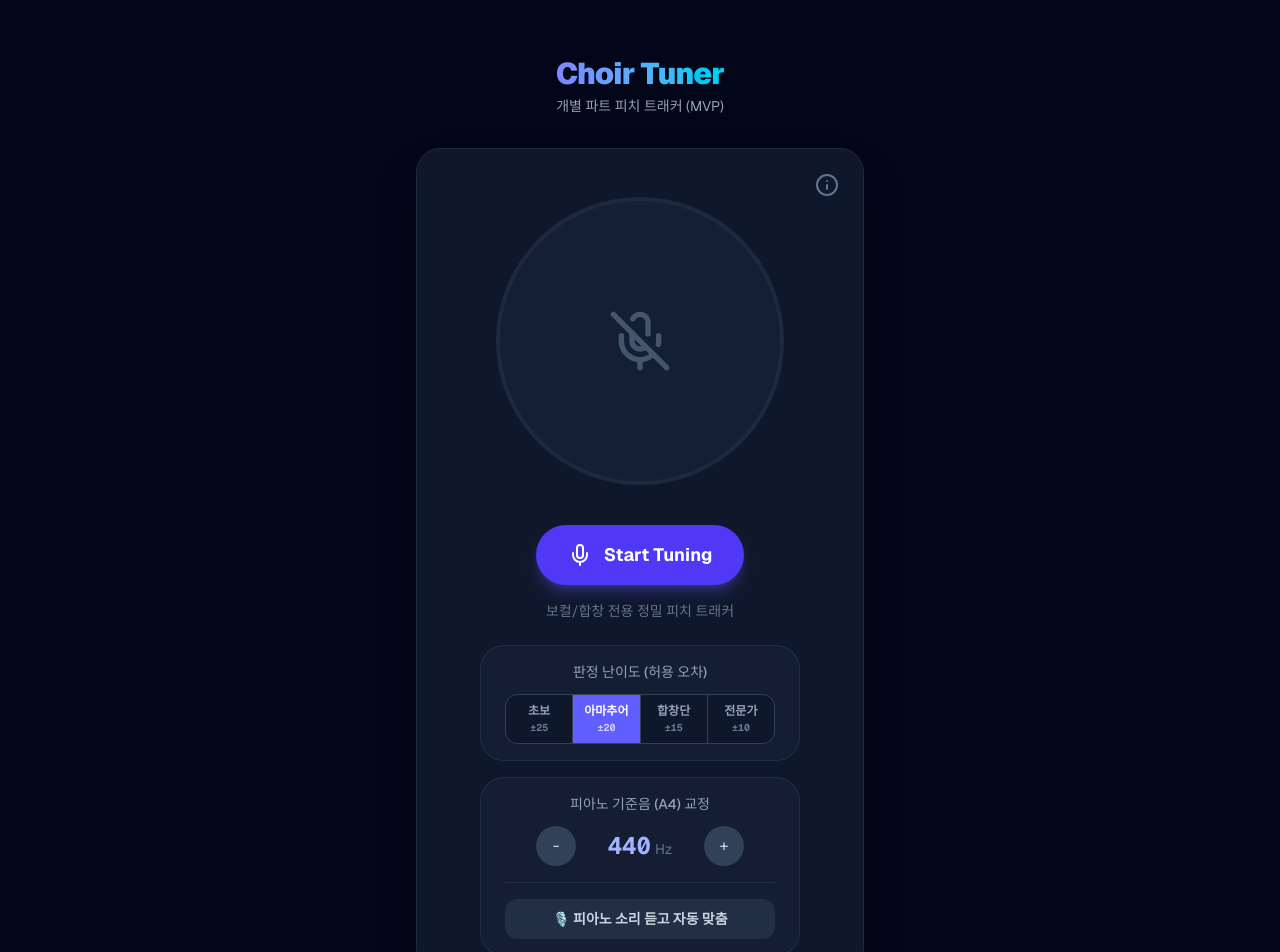
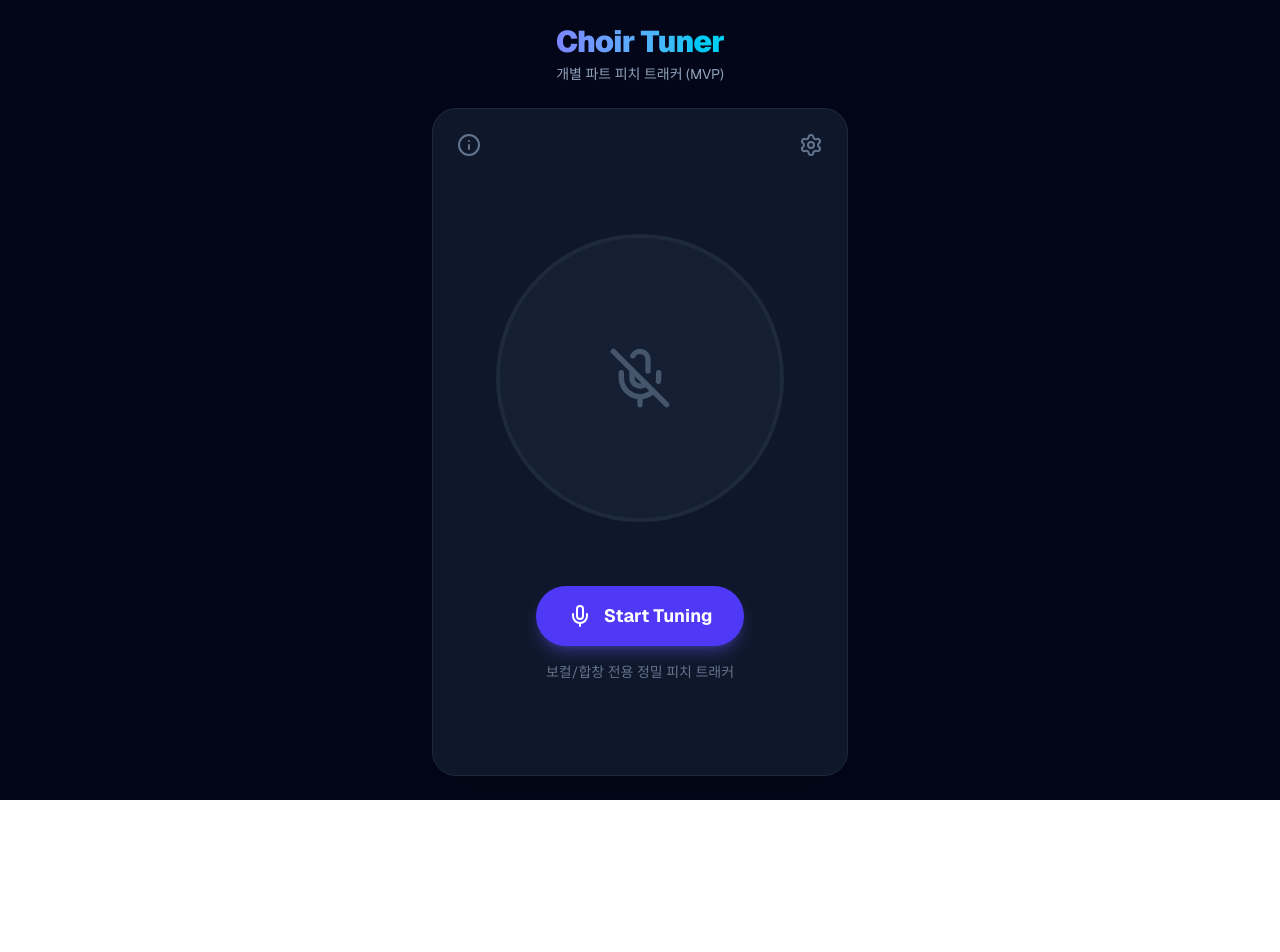
Before and after one commit to catcharris/choir-master-v2, a Next.js app: page / in a window 1280 px wide. Shown: the top 952 px of the page. After the commit the page ends 800 px from the top, so only its background shows below. Built offline with nearby package versions, Linux system fonts and the light colour scheme.

Commit message:
fix: Tuner.tsx syntax error and modal integration

```diff
--- a/src/app/page.tsx
+++ b/src/app/page.tsx
@@ -2,9 +2,9 @@ import Tuner from "@/components/Tuner";
 
 export default function Home() {
   return (
-    <main className="min-h-screen bg-slate-950 text-slate-100 p-4 font-[family-name:var(--font-geist-sans)]">
-      <div className="max-w-md mx-auto py-10">
-        <header className="mb-8 text-center flex flex-col items-center">
+    <main className="h-[100dvh] overflow-hidden bg-slate-950 text-slate-100 flex flex-col font-[family-name:var(--font-geist-sans)]">
+      <div className="h-full w-full max-w-md mx-auto flex flex-col px-4 py-6">
+        <header className="shrink-0 mb-6 text-center flex flex-col items-center">
           <h1 className="text-3xl font-black bg-clip-text text-transparent bg-gradient-to-r from-indigo-400 to-cyan-400 tracking-tight">
             Choir Tuner
           </h1>
--- a/src/components/Tuner.tsx
+++ b/src/components/Tuner.tsx
@@ -2,12 +2,13 @@
 "use client"
 import React, { useState, useEffect } from 'react';
 import { useAudioEngine } from '@/lib/useAudioEngine';
-import { Mic, MicOff, AlertCircle, ArrowDown, ArrowUp, CheckCircle, Activity, Info, X } from 'lucide-react';
+import { Mic, MicOff, AlertCircle, ArrowDown, ArrowUp, CheckCircle, Activity, Info, X, Settings } from 'lucide-react';
 
 export default function Tuner() {
     const [a4, setA4] = useState(440);
     const [tolerance, setTolerance] = useState(20); // Default to Amateur (±20 cents)
     const [showInfo, setShowInfo] = useState(false);
+    const [showSettings, setShowSettings] = useState(false);
     const { listenMode, startListening, stopListening, clearPitch, pitch, error } = useAudioEngine(a4);
 
     const isListening = listenMode === 'vocal';
@@ -42,14 +43,22 @@ export default function Tuner() {
     const status = getStatus();
 
     return (
-        <div className="relative flex flex-col items-center justify-center min-h-[60vh] p-4 bg-slate-900 rounded-3xl shadow-2xl border border-slate-800">
-            {/* Info Button */}
+        <>
+            <div className="relative flex-1 w-full flex flex-col items-center justify-center p-4 bg-slate-900 rounded-3xl shadow-2xl border border-slate-800 overflow-hidden">
+                {/* Action Buttons (Top Left / Right) */}
                 <button
                     onClick={() => setShowInfo(true)}
-                className="absolute top-6 right-6 text-slate-500 hover:text-indigo-400 transition-colors"
+                    className="absolute top-6 left-6 text-slate-500 hover:text-indigo-400 transition-colors"
                     title="튜너 작동 원리 안내"
                 >
                     <Info size={24} />
+                </button>
+                <button
+                    onClick={() => setShowSettings(true)}
+                    className="absolute top-6 right-6 text-slate-500 hover:text-indigo-400 transition-colors"
+                    title="튜너 설정"
+                >
+                    <Settings size={24} />
                 </button>
 
                 {error && (
@@ -126,7 +135,7 @@ export default function Tuner() {
                 {/* Main Toggle Button */}
                 <button
                     onClick={() => isListening ? stopListening() : startListening('vocal')}
-                className={`flex items-center gap-3 px-8 py-4 rounded-full font-bold text-lg transition-all shadow-lg active:scale-95 ${isListening
+                    className={`flex items-center gap-3 px-8 py-4 mt-6 rounded-full font-bold text-lg transition-all shadow-lg active:scale-95 ${isListening
                         ? 'bg-rose-500/20 text-rose-400 border border-rose-500/50 hover:bg-rose-500/30'
                         : 'bg-indigo-600 text-white hover:bg-indigo-500 shadow-indigo-500/30'
                         }`}
@@ -143,76 +152,93 @@ export default function Tuner() {
                         </>
                     )}
                 </button>
-            <p className="text-slate-500 text-sm mt-4 text-center max-w-xs mb-6">
+                <p className="text-slate-500 text-sm mt-4 text-center max-w-xs">
                     {isListening ? "단원의 정확한 음정(음 이탈)을 즉시 확인합니다." : "보컬/합창 전용 정밀 피치 트래커"}
                 </p>
+            </div>
 
-            {/* Application Settings Section */}
-            <div className="w-full max-w-[320px] flex flex-col gap-4">
+            {/* Settings Modal Overlay */}
+            {
+                showSettings && (
+                    <div className="fixed inset-0 z-50 flex flex-col justify-end sm:items-center sm:justify-center bg-slate-950/80 backdrop-blur-sm">
+                        {/* Bottom Sheet style on mobile, centered modal on desktop */}
+                        <div className="bg-slate-900 border border-slate-700 sm:rounded-3xl rounded-t-3xl p-6 w-full max-w-md shadow-2xl animate-in slide-in-from-bottom-5 fade-in duration-200">
+                            <div className="flex justify-between items-center mb-6">
+                                <h2 className="text-xl font-bold tracking-tight text-white flex items-center gap-2">
+                                    <Settings className="text-indigo-400" size={20} />
+                                    튜너 설정
+                                </h2>
+                                <button
+                                    onClick={() => setShowSettings(false)}
+                                    className="p-2 bg-slate-800 text-slate-400 hover:text-white rounded-full transition-colors"
+                                >
+                                    <X size={20} />
+                                </button>
+                            </div>
 
+                            <div className="flex flex-col gap-6">
                                 {/* 1. Difficulty Level (Tolerance) */}
-                <div className="bg-slate-800/40 px-6 py-4 rounded-3xl border border-slate-700/50 flex flex-col items-center gap-3">
-                    <span className="text-slate-400 text-sm font-medium">
+                                <div className="flex flex-col gap-3">
+                                    <span className="text-slate-300 font-medium">
                                         판정 난이도 (허용 오차)
                                     </span>
-                    <div className="flex bg-slate-900 rounded-xl overflow-hidden border border-slate-700 w-full">
+                                    <div className="flex bg-slate-950 rounded-xl overflow-hidden border border-slate-700 w-full">
                                         <button
                                             onClick={() => setTolerance(25)}
-                            className={`flex-1 py-2 text-xs font-bold transition-colors ${tolerance === 25 ? 'bg-indigo-500 text-white' : 'text-slate-400 hover:bg-slate-800'}`}
+                                            className={`flex-1 py-3 text-xs font-bold transition-colors ${tolerance === 25 ? 'bg-indigo-500 text-white' : 'text-slate-400 hover:bg-slate-800'}`}
                                         >
                                             초보<br /><span className="text-[10px] opacity-70 font-mono">±25</span>
                                         </button>
                                         <button
                                             onClick={() => setTolerance(20)}
-                            className={`flex-1 py-2 text-xs font-bold transition-colors border-l border-slate-700 ${tolerance === 20 ? 'bg-indigo-500 text-white' : 'text-slate-400 hover:bg-slate-800'}`}
+                                            className={`flex-1 py-3 text-xs font-bold transition-colors border-l border-slate-700 ${tolerance === 20 ? 'bg-indigo-500 text-white' : 'text-slate-400 hover:bg-slate-800'}`}
                                         >
                                             아마추어<br /><span className="text-[10px] opacity-70 font-mono">±20</span>
                                         </button>
                                         <button
                                             onClick={() => setTolerance(15)}
-                            className={`flex-1 py-2 text-xs font-bold transition-colors border-l border-slate-700 ${tolerance === 15 ? 'bg-indigo-500 text-white' : 'text-slate-400 hover:bg-slate-800'}`}
+                                            className={`flex-1 py-3 text-xs font-bold transition-colors border-l border-slate-700 ${tolerance === 15 ? 'bg-indigo-500 text-white' : 'text-slate-400 hover:bg-slate-800'}`}
                                         >
                                             합창단<br /><span className="text-[10px] opacity-70 font-mono">±15</span>
                                         </button>
                                         <button
                                             onClick={() => setTolerance(10)}
-                            className={`flex-1 py-2 text-xs font-bold transition-colors border-l border-slate-700 ${tolerance === 10 ? 'bg-indigo-500 text-white' : 'text-slate-400 hover:bg-slate-800'}`}
+                                            className={`flex-1 py-3 text-xs font-bold transition-colors border-l border-slate-700 ${tolerance === 10 ? 'bg-indigo-500 text-white' : 'text-slate-400 hover:bg-slate-800'}`}
                                         >
                                             전문가<br /><span className="text-[10px] opacity-70 font-mono">±10</span>
                                         </button>
                                     </div>
                                 </div>
 
+                                <div className="w-full h-px bg-slate-800 my-2"></div>
+
                                 {/* A4 Calibration Settings */}
-                <div className={`w-full bg-slate-800/40 px-6 py-4 rounded-3xl border flex flex-col items-center gap-3 transition-colors ${isAutoTuning ? 'border-indigo-500/50 shadow-[0_0_20px_rgba(99,102,241,0.2)]' : 'border-slate-700/50'
-                    }`}>
-                    <span className="text-slate-400 text-sm font-medium">
+                                <div className="flex flex-col gap-3">
+                                    <span className="text-slate-300 font-medium flex justify-between items-center">
                                         피아노 기준음 (A4) 교정
+                                        {isAutoTuning && <span className="text-amber-400 text-xs animate-pulse font-bold">마이크로 감지 중...</span>}
                                     </span>
 
-                    <div className="flex items-center gap-4 w-full justify-center">
+                                    <div className="flex items-center gap-4 w-full justify-between bg-slate-950 p-3 rounded-2xl border border-slate-800">
                                         <button
                                             onClick={() => setA4(prev => Math.max(430, prev - 1))}
                                             disabled={isListening || isAutoTuning}
-                            className="w-10 h-10 flex items-center justify-center rounded-full bg-slate-700 text-slate-300 hover:bg-slate-600 hover:text-white transition-colors disabled:opacity-30 disabled:hover:bg-slate-700"
+                                            className="w-12 h-12 flex items-center justify-center rounded-xl bg-slate-800 text-slate-300 hover:bg-slate-700 hover:text-white transition-colors disabled:opacity-30"
                                         >
                                             -
                                         </button>
-                        <div className="w-24 text-center">
-                            <span className="font-mono font-bold text-2xl text-indigo-300">{a4}</span>
+                                        <div className="flex-1 text-center">
+                                            <span className="font-mono font-black text-3xl text-indigo-400">{a4}</span>
                                             <span className="text-slate-500 ml-1 text-sm">Hz</span>
                                         </div>
                                         <button
                                             onClick={() => setA4(prev => Math.min(450, prev + 1))}
                                             disabled={isListening || isAutoTuning}
-                            className="w-10 h-10 flex items-center justify-center rounded-full bg-slate-700 text-slate-300 hover:bg-slate-600 hover:text-white transition-colors disabled:opacity-30 disabled:hover:bg-slate-700"
+                                            className="w-12 h-12 flex items-center justify-center rounded-xl bg-slate-800 text-slate-300 hover:bg-slate-700 hover:text-white transition-colors disabled:opacity-30"
                                         >
                                             +
                                         </button>
                                     </div>
-
-                    <div className="w-full h-px bg-slate-700/50 my-1"></div>
-
                                     <button
                                         onClick={() => {
                                             if (isAutoTuning) {
@@ -221,15 +247,15 @@ export default function Tuner() {
                                                 startListening('piano');
                                             }
                                         }}
-                        className={`w-full py-2.5 rounded-xl text-sm font-bold flex items-center justify-center gap-2 transition-colors ${isAutoTuning
-                            ? 'bg-indigo-500/20 text-indigo-300 border border-indigo-500/30 animate-pulse'
-                            : 'bg-slate-700/50 hover:bg-slate-700 text-slate-300'
+                                        className={`w-full py-4 mt-2 rounded-xl text-sm font-bold flex items-center justify-center gap-2 transition-colors ${isAutoTuning
+                                            ? 'bg-amber-500/20 text-amber-400 border border-amber-500/50 animate-pulse'
+                                            : 'bg-indigo-600/20 hover:bg-indigo-600/30 text-indigo-300 border border-indigo-500/30'
                                             }`}
                                     >
                                         {isAutoTuning ? (
                                             <>
-                                <Activity size={16} />
-                                피아노 '라(A)' 음을 쳐주세요...
+                                                <Activity size={18} />
+                                                피아노 '라(A)' 건반을 길게 쳐주세요...
                                             </>
                                         ) : (
                                             "🎙️ 피아노 소리 듣고 자동 맞춤"
@@ -237,9 +263,14 @@ export default function Tuner() {
                                     </button>
                                 </div>
                             </div>
+                        </div>
+                    </div>
+                )
+            }
 
             {/* Info Modal Overlay */}
-            {showInfo && (
+            {
+                showInfo && (
                     <div className="fixed inset-0 z-50 flex items-center justify-center p-4 bg-slate-950/80 backdrop-blur-sm">
                         <div className="bg-slate-900 border border-slate-700 rounded-3xl p-6 max-w-md w-full max-h-[85vh] overflow-y-auto shadow-2xl">
                             <div className="flex justify-between items-center mb-6">
@@ -296,6 +327,6 @@ export default function Tuner() {
                         </div>
                     </div>
                 )}
-        </div>
+        </>
     );
 }
```
Lines whose indentation alone changed are shown as unchanged.
